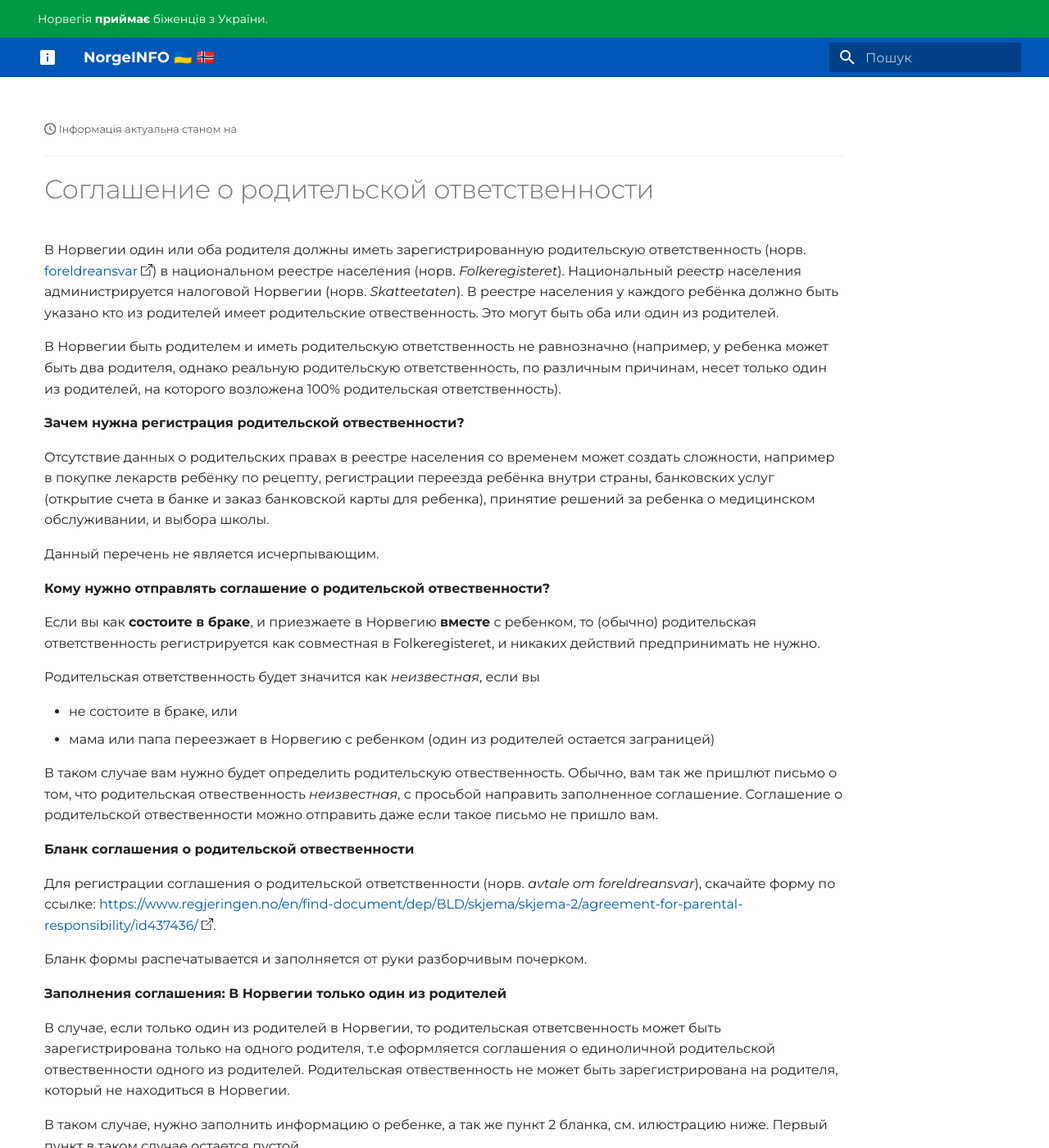
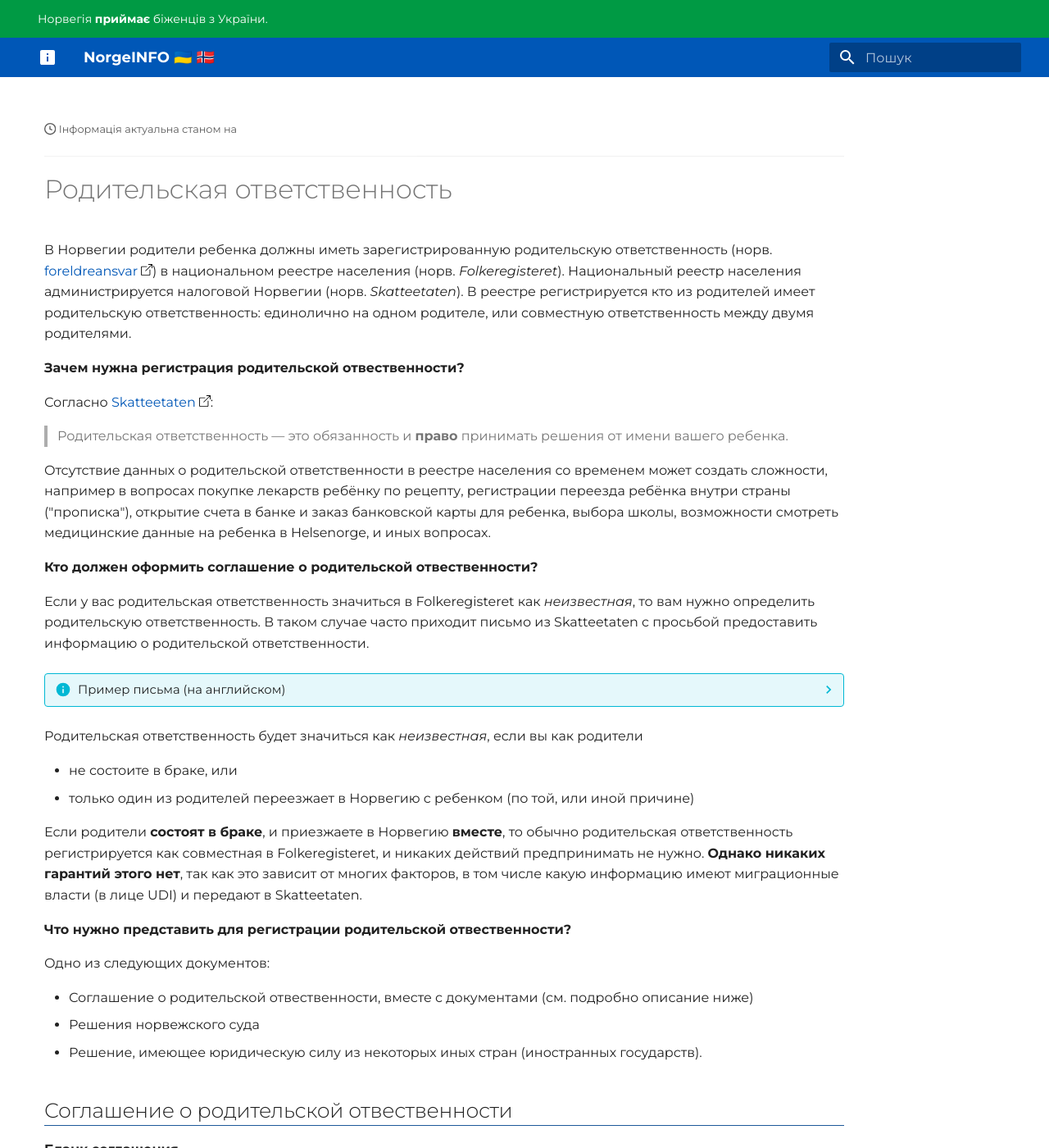
Before and after one commit to norgeinfo/norgeinfo.github.io, an MkDocs documentation site: the page built from docs/avtale-om-foreldreansvar.md, in a window 1280 px wide and 1400 px high. Shown: the whole window at 82% size. Built offline with MkDocs 1.6.1 and Material for MkDocs 9.7.7, drawn with Linux system fonts in a browser that asks for light colours; some of the changed text lies outside the part shown.

Commit message:
Update avtale-om-foreldreansvar.md

```diff
--- a/docs/avtale-om-foreldreansvar.md
+++ b/docs/avtale-om-foreldreansvar.md
@@ -1,53 +1,72 @@
-# Соглашение о родительской ответственности
+# Родительская ответственность
 
-В Норвегии один или оба родителя должны иметь зарегистрированную родительскую ответственность (норв. [foreldreansvar](https://www.skatteetaten.no/person/folkeregister/fodsel-og-navnevalg/barn-fodt-i-utlandet/foreldreansvar-for-barn-fodt-i-utlandet/)) в национальном реестре населения (норв. _Folkeregisteret_). Национальный реестр населения администрируется налоговой Норвегии (норв. _Skatteetaten_). В реестре населения у каждого ребёнка должно быть указано кто из родителей имеет родительские отвественность. Это могут быть оба или один из родителей.
-
-В Норвегии быть родителем и иметь родительскую ответственность не равнозначно (например, у ребенка может быть два родителя, однако реальную родительскую ответственность, по различным причинам, несет только один из родителей, на которого возложена 100% родительская ответственность).
+В Норвегии родители ребенка должны иметь зарегистрированную родительскую ответственность (норв. [foreldreansvar](https://www.skatteetaten.no/person/folkeregister/fodsel-og-navnevalg/barn-fodt-i-utlandet/foreldreansvar-for-barn-fodt-i-utlandet/)) в национальном реестре населения (норв. _Folkeregisteret_). Национальный реестр населения администрируется налоговой Норвегии (норв. _Skatteetaten_). В реестре регистрируется кто из родителей имеет родительскую ответственность: единолично на одном родителе, или совместную ответственность между двумя родителями.
 
 __Зачем нужна регистрация родительской отвественности?__
 
-Отсутствие данных о родительских правах в реестре населения со временем может создать сложности, например в покупке лекарств ребёнку по рецепту, регистрации переезда ребёнка внутри страны, банковских услуг (открытие счета в банке и заказ банковской карты для ребенка), принятие решений за ребенка о медицинском обслуживании, и выбора школы.
+Согласно [Skatteetaten](https://www.skatteetaten.no/person/folkeregister/fodsel-og-navnevalg/foreldreansvar/):
+> Родительская ответственность — это обязанность и __право__ принимать решения от имени вашего ребенка.
 
-Данный перечень не является исчерпывающим.
+Отсутствие данных о родительской ответственности в реестре населения со временем может создать сложности, например в вопросах покупке лекарств ребёнку по рецепту, регистрации переезда ребёнка внутри страны ("прописка"), открытие счета в банке и заказ банковской карты для ребенка, выбора школы, возможности смотреть медицинские данные на ребенка в Helsenorge, и иных вопросах.
 
-__Кому нужно отправлять соглашение о родительской отвественности?__
+__Кто должен оформить соглашение о родительской отвественности?__
 
-Если вы как __состоите в браке__, и приезжаете в Норвегию __вместе__ с ребенком, то (обычно) родительская ответственность регистрируется как совместная в Folkeregisteret, и никаких действий предпринимать не нужно.
+Если у вас родительская ответственность значиться в Folkeregisteret как _неизвестная_, то вам нужно определить родительскую ответственность. В таком случае часто приходит письмо из Skatteetaten c просьбой предоставить информацию о родительской ответственности.
 
-Родительская ответственность будет значится как _неизвестная_, если вы
+??? info "Пример письма (на английском)"
+
+    ![Avtale om foreldreansvar](assets/manglende-foreldreansvar-eng.jpg){: style="width:600px"}
+
+Родительская ответственность будет значиться как _неизвестная_, если вы как родители
 
 - не состоите в браке, или
-- мама или папа переезжает в Норвегию с ребенком (один из родителей остается заграницей)
+- только один из родителей переезжает в Норвегию с ребенком (по той, или иной причине)
 
-В таком случае вам нужно будет определить родительскую отвественность. Обычно, вам так же пришлют письмо о том, что родительская отвественность _неизвестная_, с просьбой направить заполненное соглашение. Соглашение о родительской отвественности можно отправить даже если такое письмо не пришло вам.
+Если родители __состоят в браке__, и приезжаете в Норвегию __вместе__, то обычно родительская ответственность регистрируется как совместная в Folkeregisteret, и никаких действий предпринимать не нужно. __Однако никаких гарантий этого нет__, так как это зависит от многих факторов, в том числе какую информацию имеют миграционные власти (в лице UDI) и передают в Skatteetaten.
 
-__Бланк соглашения о родительской отвественности__
+__Что нужно представить для регистрации родительской отвественности?__
 
-Для регистрации соглашения о родительской ответственности (норв. _avtale om foreldreansvar_), скачайте форму по ссылке: [https://www.regjeringen.no/en/find-document/dep/BLD/skjema/skjema-2/agreement-for-parental-responsibility/id437436/](https://www.regjeringen.no/en/find-document/dep/BLD/skjema/skjema-2/agreement-for-parental-responsibility/id437436/).
+Одно из следующих документов:
+
+- Соглашение о родительской отвественности, вместе с документами (см. подробно описание ниже)
+- Решения норвежского суда
+- Решение, имеющее юридическую силу из некоторых иных стран (иностранных государств).
+
+
+
+## Соглашение о родительской отвественности
+
+__Бланк соглашения__
+
+Бланк соглашения о родительской ответственности (норв. _avtale om foreldreansvar_) можно скачать по ссылке: [https://www.regjeringen.no/en/find-document/dep/BLD/skjema/skjema-2/agreement-for-parental-responsibility/id437436/](https://www.regjeringen.no/en/find-document/dep/BLD/skjema/skjema-2/agreement-for-parental-responsibility/id437436/).
 
 Бланк формы распечатывается и заполняется от руки разборчивым почерком.
 
 __Заполнения соглашения: В Норвегии только один из родителей__
 
-В случае, если только один из родителей в Норвегии, то родительская ответсвенность может быть зарегистрирована только на одного родителя, т.е оформляется соглашения о единоличной родительской отвественности одного из родителей. Родительская отвественность не может быть зарегистрирована на родителя, который не находиться в Норвегии.
+Родительская ответственность не может быть зарегистрирована на родителя, который не находиться в Норвегии. Регистрация совместной родительской ответственности, где один из родителей не находиться в Норвегии, невозможно (cм. [Barnelova § 39](https://lovdata.no/lov/1981-04-08-7/§39)). Иными словами, можно только оформить соглашение о единоличной родительской ответственности родителя, который находиться в Норвегии.
 
-В таком случае, нужно заполнить информацию о ребенке, а так же пункт 2 бланка, см. илюстрацию ниже. Первый пункт в таком случае остается пустой.
+Бланк соглашения о родительской ответственности разделен на три части, см. иллюстрацию ниже. Вступительная часть касается информации про ребенка (полное имя, адрес, и национальный идентификационный номер – fødselsnummer, если он, на момент оформления соглашения уже получен).
 
-![Image title](assets/avtale-om-foreldreansvar-alene.png){: style="width:600px"}
+Далее идет так называемая часть 1 и часть 2, которая пронумерована. Часть 1 касается тех, кто хочет оформить совместную родительскую ответственность (об этом позже). Нас интересует часть 2, в которой идет речь о соглашении о единоличной родительской ответственности.
 
-Первое поле во второй части предназначено для родителя, который будет нести родительскую ответственность. Второе поле для родителя, который не будет иметь родительскую ответственность (находиться за границей). Если отец ребенка, например, в Украине, нужна подпись отца. Если родители разведены, то нужно приложить документы, что опека в Украине на матери.
+![Avtale om foreldreansvar](assets/avtale-om-foreldreansvar-alene.png){: style="width:600px"}
 
-К анкете прилагается копия действительных подтверждающие личность документов родителей, свидетельство о рождении, и в случаях, где актуально: так же иных документов (например, свидетельство о браке, решения суда).
+Первый ряд во части 2 предназначено для родителя, который будет нести родительскую ответственность. Второй ряд для родителя, который не будет иметь родительскую ответственность (находиться за границей). Если отец ребенка, например, в Украине, нужна подпись отца. Если родители разведены, то нужно приложить документы, что опека в Украине на матери.
 
-> Бывают ситуации, когда (например) отец ребенка лишен родительских прав решением суда в Украине. В таком случае в пакете документов решение суда должно быть отправлено на украинском с проставленным апостилем на него, плюс перевод решения суда на английский или норвежский.
+К анкете прилагается копия действительных подтверждающие личность документов родителей (паспорт), свидетельство о рождении, и в случаях, где актуально: так же иных документов (например, свидетельство о браке, решения суда). У вас могут запросить апостиль на некотырые из представленных документов.
 
-__Заполнения соглашения: В Норвегии оба родителя__
+Если один из родителей (например отец) лишен родительский прав решением суда в Украине, то обычно у вас попросят предоставить оригинал решения суда на украинском с проставленном апостилем в Украине, а также перевод решения суда на английский или норвежский.
 
-Заполняется пункт 1 бланка (вместо пункта 2). В верхнем поле пункта указывается дата, и место подписи (например, если вы находитесь на момент подписания в городе Осло, вы пишите: _Oslo, 03.02.2024_). Пакет документов тот же.
+__Заполнения соглашения: В Норвегии находится все родители__
 
-__Адрес, куда отправлять соглашение о родительской ответсвенности__
+Отличия от соглашения о единоличной родительской ответственности является заполнения части 1 бланка (вместо части 2).
 
-Форма вместе с копией документов отправляется обычной почтой по адресу:
+В верхнем ряде указывается дата, и место подписи (например, если вы находитесь на момент подписания в городе Осло, вы пишите: _Oslo, 03.02.2024_). Во втором и третьем ряде указывается полное имя первого и второго родителя, и их fødselsnummer (при наличии).
+
+__Адрес, куда отправлять соглашение о родительской ответственности__
+
+Заполненное соглашение вместе с c документами отправляется обычной почтой по адресу:
 
 _Skatteetaten_
 
```
Also changed, not shown: other parts of docs/avtale-om-foreldreansvar.md (+4 -0 lines), docs/assets/manglende-foreldreansvar-eng.jpg (added).
